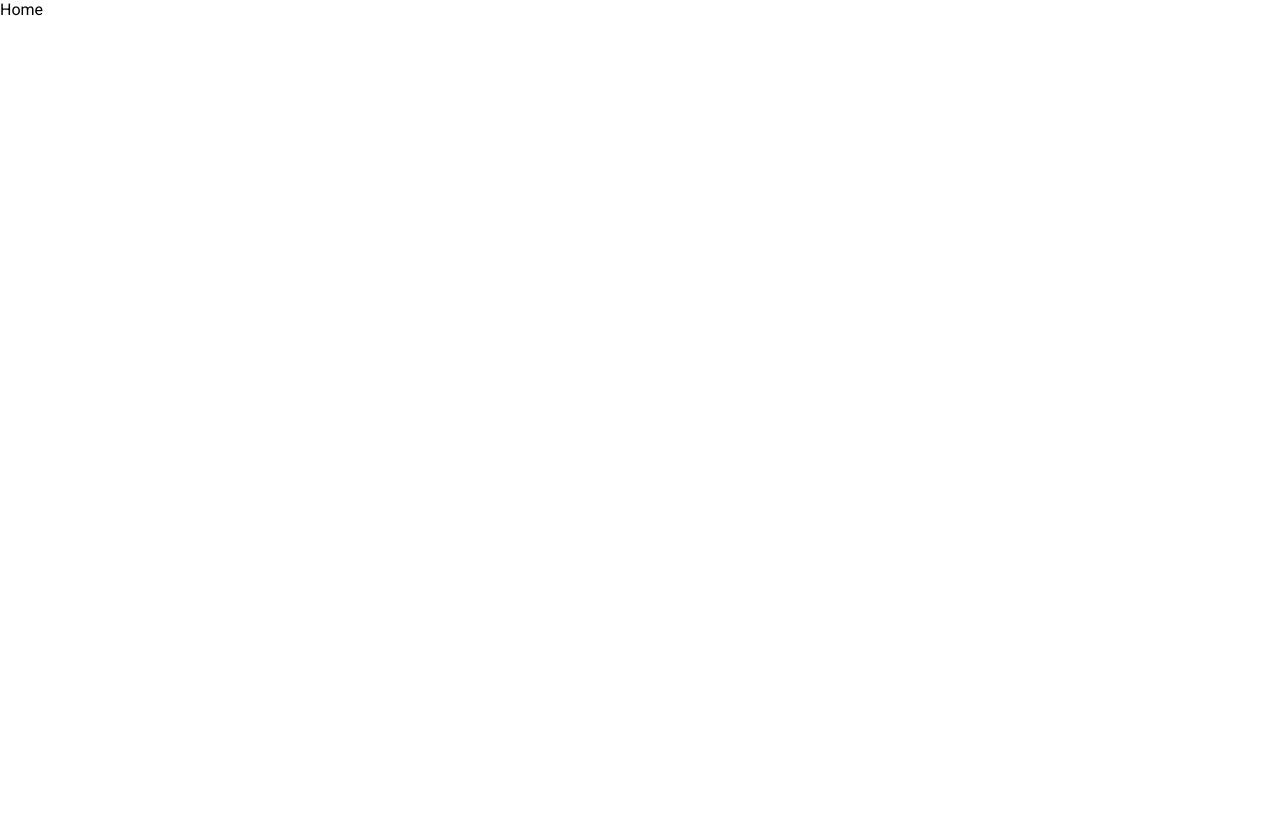
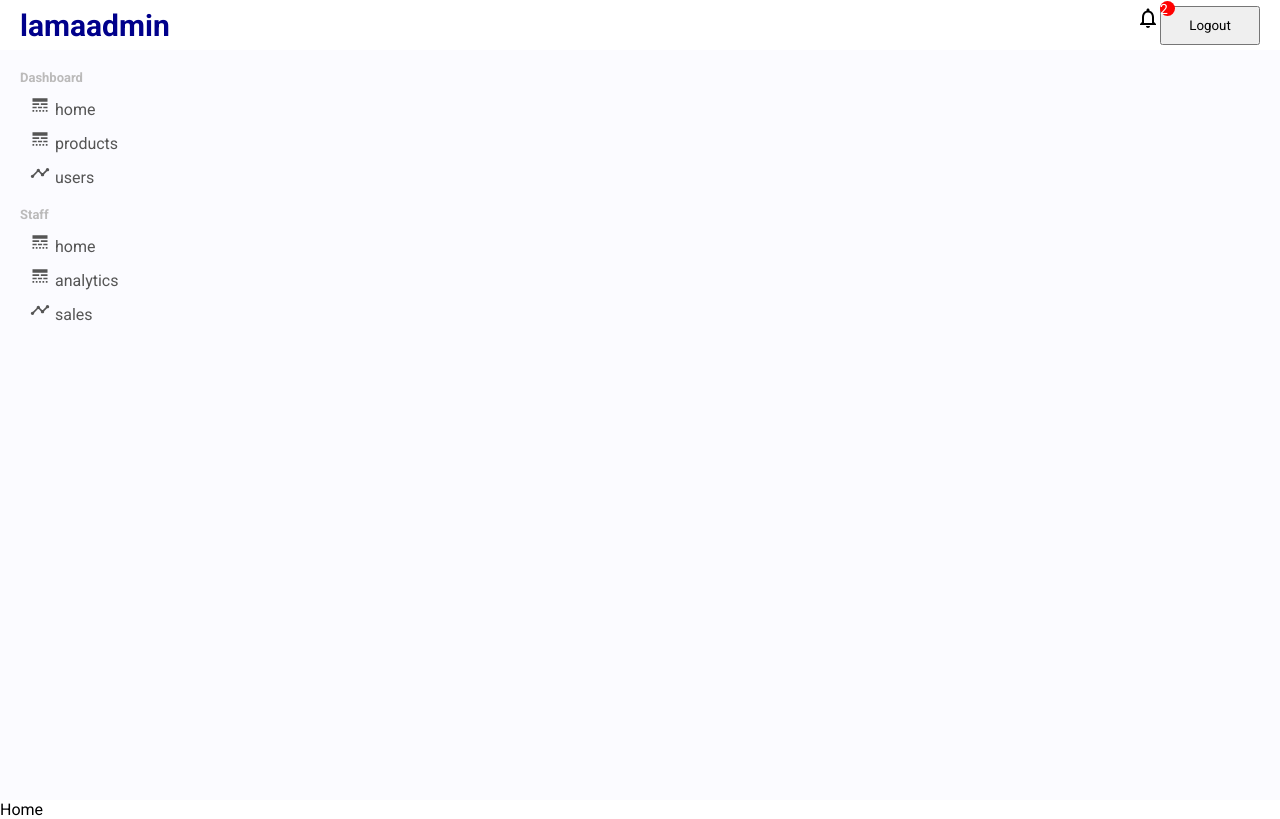
Before and after one commit to maxxam123/adminpanal, a React (Create React App) app: page / in a window 1280 px wide. Built offline with nearby package versions, Linux system fonts and the light colour scheme; a web font is replaced by a local one.

Commit message:
added sidebar & topbar & app.css, modified App.js

```diff
--- a/package.json
+++ b/package.json
@@ -3,6 +3,8 @@
   "version": "0.1.0",
   "private": true,
   "dependencies": {
+    "@material-ui/core": "^4.12.4",
+    "@material-ui/icons": "^4.11.3",
     "@testing-library/jest-dom": "^5.16.4",
     "@testing-library/react": "^13.1.1",
     "@testing-library/user-event": "^13.5.0",
--- a/src/App.js
+++ b/src/App.js
@@ -1,10 +1,16 @@
+import Sidebar from './components/sidebar/Sidebar';
+import Topbar from './components/topbar/Topbar';
 import { Home } from './pages/home/Home';
 
 function App() {
   return (
-    <div className="App">
-      <Home />
-    </div>
+    <>
+      <Topbar />
+      <div className="container">
+        <Sidebar />
+        <Home />
+      </div>
+    </>
   );
 }
 
--- /dev/null
+++ b/src/app.css
@@ -0,0 +1,9 @@
+.container{
+    display: flex;
+    margin-top: 10px;
+}
+
+.link{
+    text-decoration: none;
+    color: inherit;
+}
--- /dev/null
+++ b/src/components/sidebar/Sidebar.jsx
@@ -0,0 +1,52 @@
+import { LineStyle, Timeline } from '@material-ui/icons';
+// import { Link } from 'react-router-dom';
+import './sidebar.css';
+
+export default function Sidebar() {
+  return (
+    <div className="sidebar">
+      <div className="sidebarWrapper">
+        <div className="sidebarMenu">
+          <h3 className="sidebarTitle">Dashboard</h3>
+          <ul className="sidebarList">
+            {/* <Link to="/" className="link"> */}
+            <li className="sidebarListItem">
+              <LineStyle className="sidebarIcon" />
+              home
+            </li>
+            {/* </Link> */}
+            {/* <Link to="/products" className="link"> */}
+            <li className="sidebarListItem">
+              <LineStyle className="sidebarIcon" />
+              products
+            </li>
+            {/* </Link> */}
+            {/* <Link to="/users" className="link"> */}
+            <li className="sidebarListItem">
+              <Timeline className="sidebarIcon" />
+              users
+            </li>
+            {/* </Link> */}
+          </ul>
+        </div>
+        <div className="sidebarMenu">
+          <h3 className="sidebarTitle">Staff</h3>
+          <ul className="sidebarList">
+            <li className="sidebarListItem">
+              <LineStyle className="sidebarIcon" />
+              home
+            </li>
+            <li className="sidebarListItem">
+              <LineStyle className="sidebarIcon" />
+              analytics
+            </li>
+            <li className="sidebarListItem">
+              <Timeline className="sidebarIcon" />
+              sales
+            </li>
+          </ul>
+        </div>
+      </div>
+    </div>
+  );
+}
--- /dev/null
+++ b/src/components/sidebar/sidebar.css
@@ -0,0 +1,40 @@
+.sidebar{
+    flex: 1;
+    height: calc(100vh - 50px);
+    background-color: rgb(251,251,255);
+    position: sticky;
+    top: 50px;
+}
+
+.sidebarWrapper{
+    padding: 20px;
+    color: #555;
+}
+
+.sidebarMenu{
+    margin-bottom: 10px;
+}
+
+.sidebarTitle{
+    font-size: 13px;
+    color: rgb(187,186,186)
+}
+
+.sidebarList{
+    list-style: none;
+    padding: 5px;
+}
+
+.sidebarListItem{
+    padding: 5px;
+    cursor: pointer;
+}
+
+.sidebarListItem.active, .sidebarListItem:hover{
+    background-color: rgb(228,228,250);
+}
+
+.sidebarIcon{
+    margin-right: 5px;
+    font-size: 20px !important;
+}
--- /dev/null
+++ b/src/components/topbar/Topbar.jsx
@@ -0,0 +1,33 @@
+import { NotificationsNone } from '@material-ui/icons';
+import { useContext } from 'react';
+// import { logout } from '../../context/authContext/apiCalls';
+// import { AuthContext } from '../../context/authContext/AuthContext';
+import './topbar.css';
+
+export default function Topbar() {
+  // const { dispatch } = useContext(AuthContext);
+
+  const handleClick = (e) => {
+    e.preventDefault();
+    // logout(dispatch);
+  };
+
+  return (
+    <div className="topbar">
+      <div className="topbarWrapper">
+        <div className="topLeft">
+          <span className="logo">lamaadmin</span>
+        </div>
+        <div className="topRight">
+          <div className="topbarIconContainer">
+            <NotificationsNone />
+            <span className="topIconBadge">2</span>
+            <button style={{ padding: 10, width: 100 }} onClick={handleClick}>
+              Logout
+            </button>
+          </div>
+        </div>
+      </div>
+    </div>
+  );
+}
--- /dev/null
+++ b/src/components/topbar/topbar.css
@@ -0,0 +1,37 @@
+.topbar{
+    width: 100%;
+    height: 50px;
+    background-color: white;
+}
+
+.topbarWrapper{
+    height: 100%;
+    padding: 0px 20px;
+    display: flex;
+    align-items: center;
+    justify-content: space-between;
+}
+
+.logo{
+    font-weight: bold;
+    font-size: 30px;
+    cursor: pointer;
+    color: darkblue;
+    cursor: pointer;
+}
+
+.topbarIconContainer{
+    position: relative;
+}
+
+.topIconBadge{
+    position: absolute;
+    height: 15px;
+    width: 15px;
+    top: -5px;
+    right: px;
+    background-color: red;
+    color: white;
+    border-radius: 50%;
+    font-size: 14px;
+}
```
Also changed, not shown: 1 other file (tests, documents, lock files or other folders).
